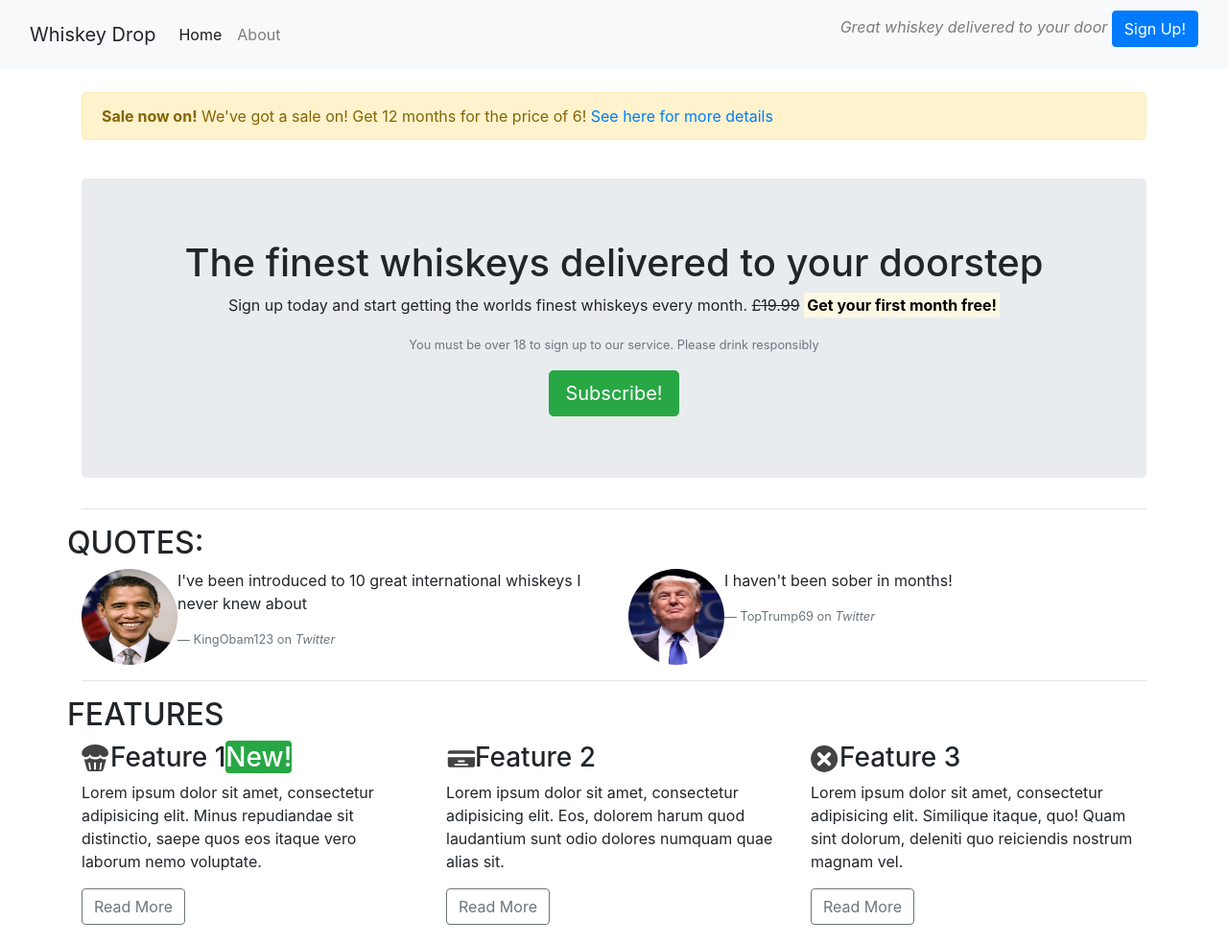
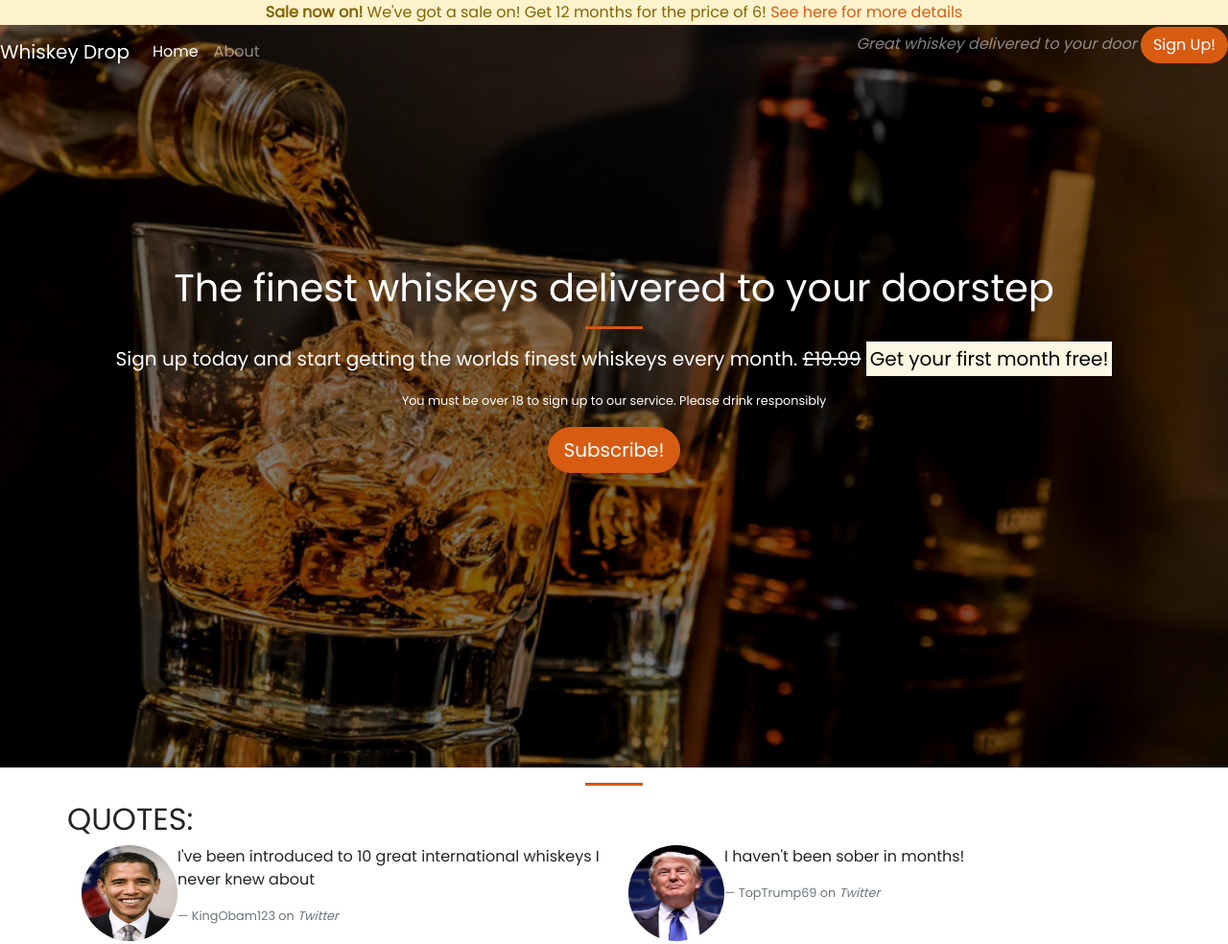
Before and after one commit to Kash1503/bootstrap-Intro, a plain HTML site: page index.html in a window 1280 px wide. Shown: the top 984 px of the page at 96% size. Drawn offline with nearby package versions, Linux system fonts and the light colour scheme.

Commit message:
added new callout and navbar

```diff
--- a/index.html
+++ b/index.html
@@ -6,66 +6,76 @@
     <meta name="viewport" content="width=device-width, initial-scale=1.0">
     <meta http-equiv="X-UA-Compatible" content="ie=edge">
     <link rel="stylesheet" href="https://stackpath.bootstrapcdn.com/bootstrap/4.1.3/css/bootstrap.min.css" type="text/css" />
+    <link href="https://fonts.googleapis.com/css?family=Poppins" rel="stylesheet">
+    <link rel="stylesheet" href="style.css" type="text/css" />
     <title>Whiskey Drop | Taste a new whiskey every month!</title>
 </head>
 
 <body>
+
     <!--Nav-->
-    <nav class="navbar navbar-expand-sm navbar-light bg-light">
-        <div class="container-fluid">
+    <nav class="navbar navbar-expand-md navbar-dark">
+        <!--Alert-->
+        <div class="container-fluid container-alert d-none d-md-inline">
+            <div class="row">
+                <div class="col-12">
+                    <div class="site-wide-alert alert alert-warning">
+                        <strong>Sale now on!</strong> We've got a sale on! Get 12 months for the price of 6! <a href="">See here for more details</a>
+                    </div>
+                </div>
+            </div>
+        </div>
         <!--logo-->
         <div class="navbar-header">
             <a class="navbar-brand">Whiskey Drop</a>
         </div>
 
+    <button class="navbar-toggler" type="button" data-toggle="collapse" data-target="#navbar" aria-controls="navbar" aria-expanded="false" aria-label="Toggle navigation">
+      <span class="navbar-toggler-icon"></span>
+    </button>
+
         <!--Navbar-->
-            <ul class="navbar-nav mr-auto">
+        <div class="collapse navbar-collapse" id="navbar">
+            <ul class="navbar-nav mr-auto ">
                 <li class="nav-item active">
                     <a href="/" class="nav-link">Home</a>
                 </li>
                 <li class="nav-item">
                     <a href="#" class="nav-link">About</a>
                 </li>
-                <li class="nav-item d-block d-sm-none">
+                <li class="nav-item d-block d-md-none">
                     <a href="#" class="nav-link">Sign Up!</a>
                 </li>
             </ul>
 
             <!--Message-->
-            <div class="navbar-header ml-auto d-none d-sm-inline">
+            <div class="navbar-header ml-auto d-none d-md-inline">
                 <p class="navbar-text"><i>Great whiskey delivered to your door</i></p>
-                <a href="/login" class="btn btn-primary">Sign Up!</a>
+                <a href="/login" class="btn btn--orange btn--cta" data-toggle="modal" data-target="#signUpModal">Sign Up!</a>
             </div>
         </div>
     </nav>
 
-    <article class="container">
-
-        <!--Alert-->
-        <div class="row d-none d-sm-inline">
+    <!--Callout-->
+    <div class="container-fluid container-callout">
+        <div class="opaque-overlay">
+            <div class="row">
                 <div class="col-xs-12">
-                <div class="alert alert-warning">
-                    <strong>Sale now on!</strong> We've got a sale on! Get 12 months for the price of 6! <a href="">See here for more details</a>
+                    <section class="callout jumbotron text-center">
+                        <h1>The finest whiskeys delivered to your doorstep</h1>
+                        <hr class="spacer spacer--orange"></hr>
+                        <p class="lead">Sign up today and start getting the worlds finest whiskeys every month. <s class="d-none d-sm-inline">£19.99</s> <span class="d-block d-sm-none"><br></span><strong><mark>Get your first month free!</mark></strong></p>
+                        <p class="text-muted"><small>You must be over 18 to sign up to our service. Please drink responsibly</small></p>
+                        <button class="btn btn--orange btn--cta btn-lg" data-toggle="modal" data-target="#signUpModal">Subscribe!</button>
+                    </section>
                 </div>
             </div>
         </div>
-
-        <!--Callout-->
-        <div class="row">
-            <div class="container-fluid">
-                <section class="callout jumbotron text-center">
-                    <h1>The finest whiskeys delivered to your doorstep</h1>
-                    <p>Sign up today and start getting the worlds finest whiskeys every month. <s class="d-none d-sm-inline">£19.99</s> <span class="d-block d-sm-none"><br></span><strong><mark>Get your first month free!</mark></strong></p>
-                    <p class="text-muted"><small>You must be over 18 to sign up to our service. Please drink responsibly</small></p>
-                    <button class="btn btn-success btn-lg">Subscribe!</button>
-                </section>
-                <!--/.callout-->
-                <hr>
     </div>
-        </div>
-
+    <!--/callout-->
+    <hr class="spacer spacer--orange">
     <!--Quotes-->
-        <section class="quotes">
+    <section class="container container-quotes">
         <div class="row">
             <div class="col-xs-12">
                 <h2 class="text-uppercase">Quotes:</h2>
@@ -75,7 +85,7 @@
             <div class="col-12 col-md-6">
                 <div class="media">
                     <div class="media-left d-none d-sm-block">
-                            <img src="images/ObamaPortrait.jpg" class ="rounded-circle" height=100 width=100 alt="Responsive image"></img>
+                        <img src="images/ObamaPortrait.jpg" class="rounded-circle" height=100 width=100 alt="Responsive image"></img>
                     </div>
                     <div class="media-body">
                         <blockquote class="quote">
@@ -88,7 +98,7 @@
             <div class="col-12 col-md-6">
                 <div class="media">
                     <div class="media-left d-none d-sm-block">
-                            <img src="images/TrumpPortrait.jpg" class ="rounded-circle" height=100 width=100 alt="Responsive image"></img>
+                        <img src="images/TrumpPortrait.jpg" class="rounded-circle" height=100 width=100 alt="Responsive image"></img>
                     </div>
                     <div class="media-body">
                         <blockquote class="quote">
@@ -101,11 +111,11 @@
         </div>
     </section>
     <!--/.quotes-->
-        <hr>
+    <hr class="spacer spacer--orange">
 
 
     <!--Features-->
-        <section class="features">
+    <section class="container container-features">
         <div class="row">
             <div class="col-xs-12">
                 <h2 class="text-uppercase">Features</h2>
@@ -116,36 +126,37 @@
                 <div class="feature">
                     <h3><span class="d-none d-sm-inline"><img src="svg/si-glyph-cup-cake.svg" heigh=30 width=30></img></span>Feature 1<span class="bg-success text-white rounded">New!</span></h3>
                     <p>Lorem ipsum dolor sit amet, consectetur adipisicing elit. Minus repudiandae sit distinctio, saepe quos eos itaque vero laborum nemo voluptate.</p>
-                        <p><a class="btn btn-small btn-outline-secondary" href="">Read More</a></p>
+                    <p><a class="btn btn-small btn--orange btn--cta" href="">Read More</a></p>
                 </div>
             </div>
             <div class="col-xs-12 col-md-6 col-lg-4">
                 <div class="feature">
                     <h3><span class="d-none d-sm-inline"><img src="svg/si-glyph-atm-card.svg" heigh=30 width=30></img></span>Feature 2</h3>
                     <p>Lorem ipsum dolor sit amet, consectetur adipisicing elit. Eos, dolorem harum quod laudantium sunt odio dolores numquam quae alias sit.</p>
-                        <p><a class="btn btn-small btn-outline-secondary" href="">Read More</a></p>
+                    <p><a class="btn btn-small btn--orange btn--cta" href="">Read More</a></p>
                 </div>
             </div>
             <div class="col-xs-6 d-md-none d-lg-inline col-lg-4">
                 <div class="feature">
                     <h3><span class="d-none d-sm-inline"><img src="svg/si-glyph-circle-error.svg" heigh=30 width=30></img></span>Feature 3</h3>
                     <p>Lorem ipsum dolor sit amet, consectetur adipisicing elit. Similique itaque, quo! Quam sint dolorum, deleniti quo reiciendis nostrum magnam vel.</p>
-                        <p><a class="btn btn-small btn-outline-secondary" href="">Read More</a></p>
+                    <p><a class="btn btn-small btn--orange btn--cta" href="">Read More</a></p>
                 </div>
             </div>
         </div>
     </section>
     <!--/.features-->
-        <hr>
+    <hr class="spacer spacer--orange">
 
 
     <!--Monthly Favorites-->
-        <div class="row">
-            <div class="col-xs-12">
-                <h2 class="text-uppercase">Monthly Favorites</h2>
+    <section class="container container-favorites">
+        <div class="container-fluid">
+            <div>
+                <h2 class="text-uppercase text-center">Monthly Favorites</h2>
             </div>
         </div>
-        <div class="row">
+        <div class="container-fluid">
             <div class="col-xs-12">
                 <table class="table">
                     <thead class="thead-light">
@@ -179,8 +190,47 @@
                 </table>
             </div>
         </div>
+    </section>
     <!--/.monthly favorites-->
-    </article>
+    </div>
+
+    <!--Modal-->
+    <div class="modal fade" id="signUpModal" tabindex="-1" role="dialog">
+        <div class="modal-dialog" role="document">
+            <div class="modal-content">
+                <div class="modal-header">
+                    <h5 class="modal-title">Sign up to Whiskey Drop!</h5>
+                    <button type="button" class="close" data-dismiss="modal" aria-label="Close">
+          <span aria-hidden="true">&times;</span>
+        </button>
+                </div>
+                <div class="modal-body">
+                    <form>
+                        <div class="form-group">
+                            <label for="exampleInputEmail1">Email address</label>
+                            <input type="email" class="form-control" id="exampleInputEmail1" aria-describedby="emailHelp" placeholder="Enter email">
+                            <small id="emailHelp" class="form-text text-muted">We'll never share your email with anyone else.</small>
+                        </div>
+                        <div class="form-group">
+                            <label for="password">Password</label>
+                            <input type="password" class="form-control" id="password" placeholder="Please enter a password">
+                        </div>
+                        <div class="form-group">
+                            <label for="passwordRepeat">Repeat password</label>
+                            <input type="password" class="form-control" id="passwordRepeat" placeholder="Repeat password">
+                        </div>
+
+                        <button type="submit" class="btn btn--orange btn--cta">Sign Up!</button>
+                    </form>
+                </div>
+            </div>
+        </div>
+        <!--/Modal-->
+
+        <!--JS and JQuery calls-->
+        <script src="https://code.jquery.com/jquery-3.3.1.slim.min.js" integrity="sha384-q8i/X+965DzO0rT7abK41JStQIAqVgRVzpbzo5smXKp4YfRvH+8abtTE1Pi6jizo" crossorigin="anonymous"></script>
+        <script src="https://stackpath.bootstrapcdn.com/bootstrap/4.1.3/js/bootstrap.min.js" integrity="sha384-ChfqqxuZUCnJSK3+MXmPNIyE6ZbWh2IMqE241rYiqJxyMiZ6OW/JmZQ5stwEULTy" crossorigin="anonymous"></script>
+        <!--/JS and JQuery calls-->
 
 </body>
 
--- /dev/null
+++ b/style.css
@@ -0,0 +1,149 @@
+body {
+    font-family: 'Poppins', sans-serif;
+}
+
+/*containers*/
+
+.container-alert {
+    padding: 0;
+}
+
+.container-navbar {
+
+}
+
+.container-callout {
+    height: 100vh;
+    background: url(images/WhiskeyBackground.jpg) no-repeat center center fixed;
+    -webkit-background-size: cover;
+    -moz-background-size: cover;
+    -o-background-size: cover;
+    background-size: cover;
+
+    display: flex;
+    align-items: center;
+    justify-content: center;
+
+    padding-left: 0;
+    padding-right: 0;
+
+    position: relative;
+
+}
+
+/*image overlay*/
+.opaque-overlay{
+    top: 0;
+    left: 0;
+    height: 100%;
+    width: 100%;
+    background-color: rgba(0, 0, 0, 0.5);
+    position: absolute;
+    display: flex;
+    align-items: center;
+    justify-content: center;
+}
+
+
+.container-quotes {
+
+}
+
+.container-features {
+
+}
+
+.container-favorites {
+
+}
+
+/*spacer*/
+
+.spacer{
+    height: 2px;
+    width: 60px;
+    background-color: white;
+}
+
+.spacer--orange{
+    background-color: #d85b12;
+}
+
+/*Jumbotron*/
+
+.jumbotron{
+    background-color:  transparent;
+}
+
+.jumbotron h1{
+    color: white;
+}
+
+.jumbotron .lead{
+    color: white;
+}
+
+.jumbotron small {
+    color: white;
+}
+
+/*Navbar*/
+
+.navbar {
+    position: absolute;
+    display: -ms-flexbox;
+    display: flex;
+    -ms-flex-wrap: wrap;
+    flex-wrap: wrap;
+    -ms-flex-align: center;
+    align-items: center;
+    -ms-flex-pack: justify;
+    justify-content: space-between;
+    padding: 0;
+    background-color: transparent;
+    z-index: 1;
+    color: white!important;
+    width: 100%;
+}
+
+.navbar a{
+    color: white;
+}
+
+.navbar-light{
+    color: white!important;
+}
+
+/*Alert*/
+
+.alert {
+    position: relative;
+    padding: 0;
+    margin-bottom: 0;
+    border: 1px solid transparent;
+    border-radius: 0;
+    text-align: center;
+}
+
+.site-wide-alert a{
+    color: #d85b12;
+}
+
+/*Buttons*/
+
+.btn--orange{
+    color: white;
+    background-color: #d85b12;
+    border-color: #d85b12;
+}
+
+.btn--cta{
+    border-radius: 30px;
+}
+
+.btn--orange:hover
+{
+    background-color: #c14f0c;
+    border-color: #c14f0c;
+    color: white;
+}
```
Also changed, not shown: images/WhiskeyBackground.jpg (added), main.css (deleted). Lines whose indentation alone changed are shown as unchanged.
